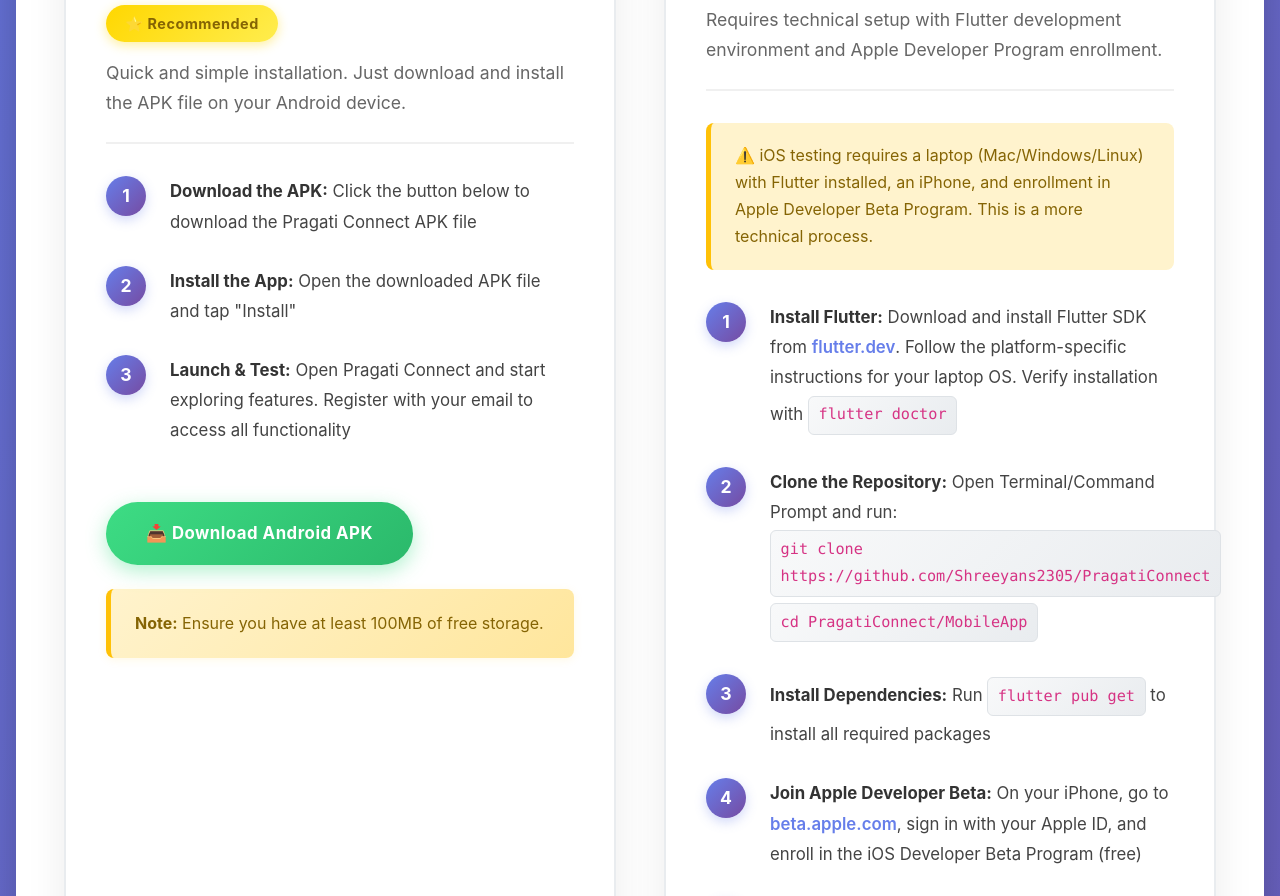
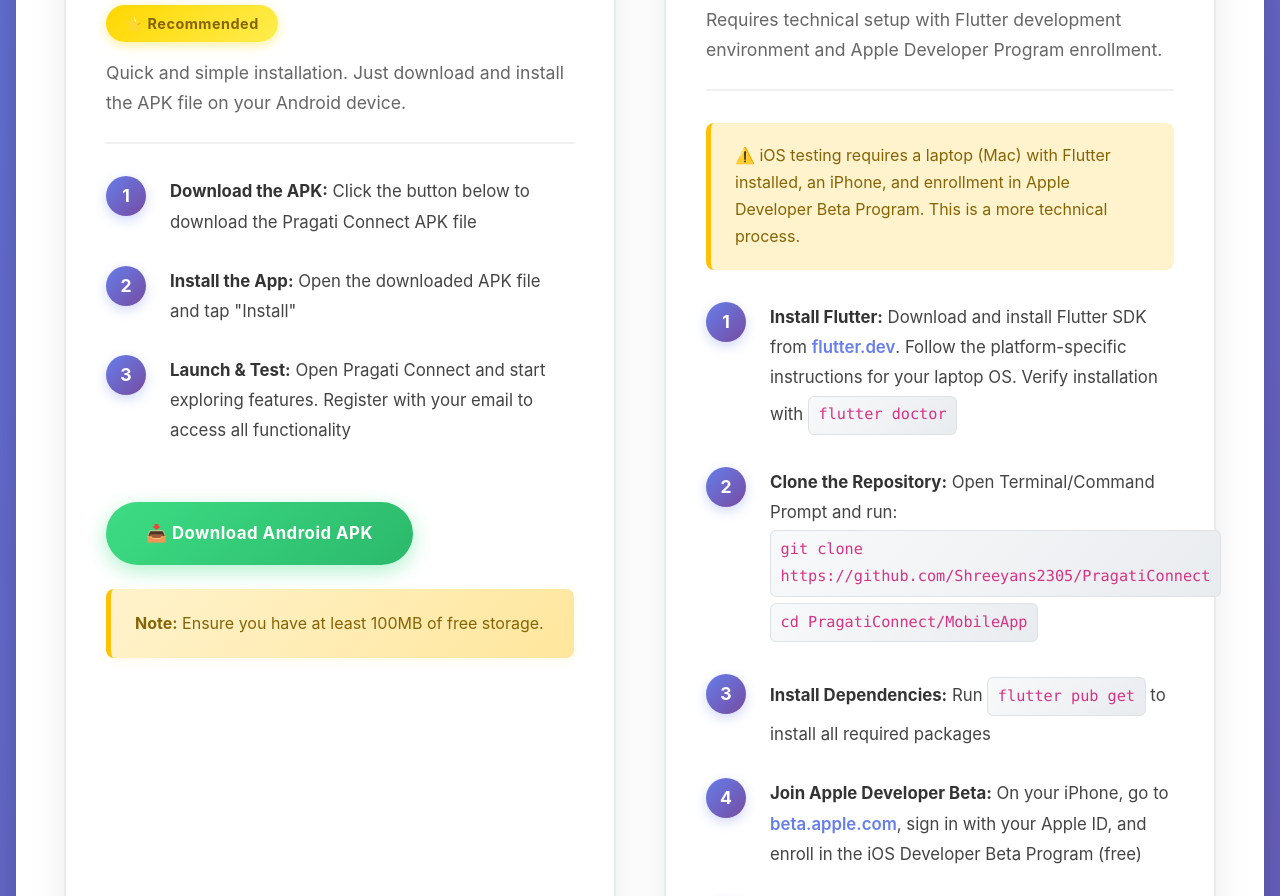
Before and after one commit to Shreeyans2305/PragatiServicesNavigator, a React (Vite) app: page / in a window 1280 px wide. Shown: the part 1240-2136 px from the top of the page. Built offline with nearby package versions, Linux system fonts and the light colour scheme.

Commit message:
Correct iOS installation guide

```diff
--- a/src/App.jsx
+++ b/src/App.jsx
@@ -86,7 +86,7 @@
                 Requires technical setup with Flutter development environment and Apple Developer Program enrollment.
               </p>
               <div className="warning-box">
-                ⚠️ iOS testing requires a laptop (Mac/Windows/Linux) with Flutter installed,
+                ⚠️ iOS testing requires a laptop (Mac) with Flutter installed,
                 an iPhone, and enrollment in Apple Developer Beta Program. This is a more technical process.
               </div>
               <ol className="steps">
```
